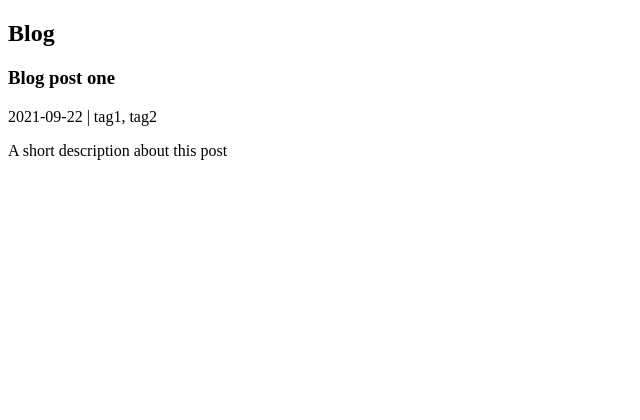
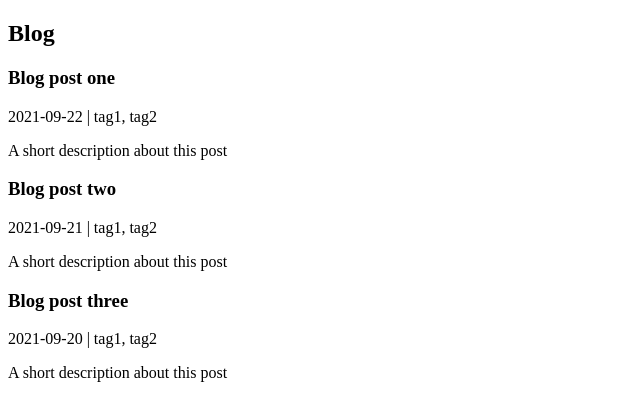
Before and after one commit to rebelchris/next-portfolio, a Next.js app: page /blog in a window 1280 px wide. Shown: the top 420 px of the page, without its empty margins (0-640 px from the left). Built offline with nearby package versions, Linux system fonts and the light colour scheme.

Commit message:
fix: refactored post loading method

```diff
--- a/components/recentPosts.js
+++ b/components/recentPosts.js
@@ -1,14 +1,14 @@
 import SectionHeader from "./sectionHeader";
 import Article from "./article";
 
-export default function RecentPosts() {
+export default function RecentPosts({posts}) {
     return (
         <section className='bg-blue-100 px-6'>
             <div className='max-w-4xl mx-auto py-12'>
                 <SectionHeader title='Recent posts' href='#' />
                 <div className='grid grid-cols-1 md:grid-cols-2 gap-6'>
-                    <Article />
-                    <Article />
+                    <Article post={posts[0]} />
+                    <Article post={posts[1]} />
                 </div>
             </div>
         </section>
--- /dev/null
+++ b/lib/api.js
@@ -0,0 +1,25 @@
+import fs from 'fs';
+import matter from "gray-matter";
+
+export function getPostBySlug(slug) {
+    const fileName = fs.readFileSync(`posts/${slug}.md`, 'utf-8');
+    const { data: frontmatter, content } = matter(fileName);
+    return {
+        frontmatter,
+        content
+    }
+}
+
+export function getAllPosts() {
+    const files = fs.readdirSync('./posts');
+    const posts = files.map((fileName) => {
+        const slug = fileName.replace('.md', '');
+        const { frontmatter } = getPostBySlug(slug);
+        return {
+            slug,
+            ...frontmatter,
+        };
+    }).sort((post1, post2) => post1.date > post2.date ? -1 : 1);
+
+    return posts;
+}
--- a/pages/blog/index.js
+++ b/pages/blog/index.js
@@ -1,20 +1,9 @@
-import fs from 'fs';
 import Head from 'next/head'
 import Article from "../../components/article";
-import matter from "gray-matter";
+import {getAllPosts} from "../../lib/api";
 
 export async function getStaticProps() {
-    const files = fs.readdirSync('./posts');
-
-    const posts = files.map((fileName) => {
-        const slug = fileName.replace('.md', '');
-        const readFile = fs.readFileSync(`posts/${fileName}`, 'utf-8');
-        const { data: frontmatter } = matter(readFile);
-        return {
-            slug,
-            ...frontmatter,
-        };
-    });
+    const posts = getAllPosts();
 
     return {
         props: {
@@ -24,7 +13,6 @@ export async function getStaticProps() {
 }
 
 export default function Blog({ posts }) {
-    console.log(posts);
     return (
         <div>
             <Head>
--- /dev/null
+++ b/posts/blog-post-three.md
@@ -0,0 +1,16 @@
+---
+title: 'Blog post three'
+description: 'A short description about this post'
+image: /images/post-1.jpg
+date: '2021-09-20'
+tags:
+    - tag1
+    - tag2
+---
+
+This is the very first blog post
+
+## Yet another heading
+
+- This is cool
+- Indeed super cool
--- /dev/null
+++ b/posts/blog-post-two.md
@@ -0,0 +1,16 @@
+---
+title: 'Blog post two'
+description: 'A short description about this post'
+image: /images/post-1.jpg
+date: '2021-09-21'
+tags:
+    - tag1
+    - tag2
+---
+
+This is the very first blog post
+
+## Yet another heading
+
+- This is cool
+- Indeed super cool
```
Also changed, not shown: pages/blog/[slug].js (+11 -15 lines), pages/index.js (+14 -2 lines).
